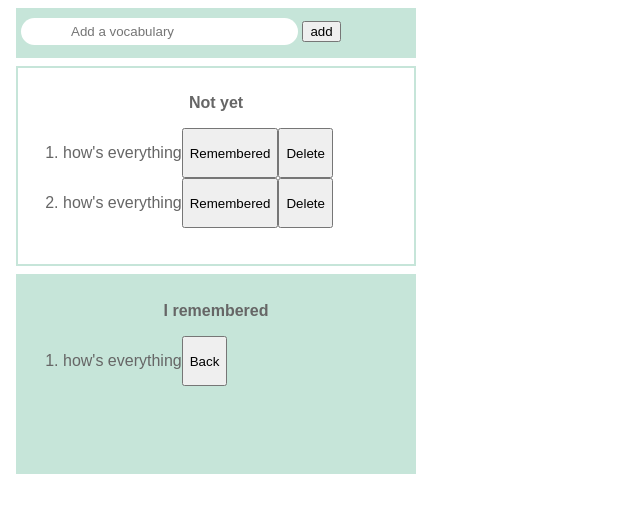
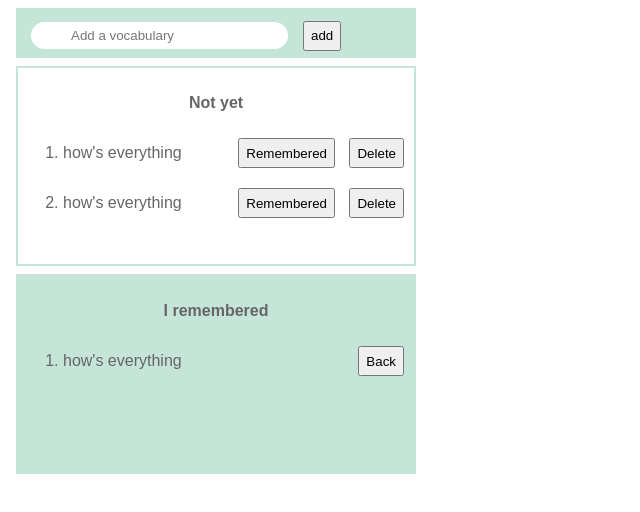
Before and after one commit to yusuken1121/Vocabulary-List, a plain HTML site: page index.html in a window 1280 px wide. Shown: the whole page, without its empty margins (0-640 px from the left). Drawn offline with Linux system fonts and the light colour scheme.

Commit message:
css html are done

```diff
--- a/Vocablary.css
+++ b/Vocablary.css
@@ -6,10 +6,14 @@ body {
 input{
     border-radius: 16px;
     border: none;
-    padding: 6px 50px;
+    padding: 6px 40px;
+    margin: 10px;
+    text-align: left;
 }
 
 .input-area{
+    display: flex;
+    align-items: center;
     background-color: #c6e5d9;
     width: 400px;
     height: 50px;
@@ -48,5 +52,17 @@ input{
 
 .list-flow{
     display: flex;
+    justify-content: space-between;
+    align-items: center;
 
 }
+
+.flex-vocabulary{
+    margin-right: 10px;
+}
+
+
+button {
+    margin: 5px;
+    height: 30px;
+}
--- a/index.html
+++ b/index.html
@@ -18,16 +18,20 @@
 
             <li>
                 <div class="list-flow">
-                    <p >how's everything</p>
-                    <button>Remembered</button>
-                    <button>Delete</button>
+                    <p class="flex-vocabulary">how's everything</p>
+                    <div>
+                        <button >Remembered</button>
+                        <button >Delete</button>
+                    </div>
                 </div>
             </li>
             <li>
                 <div class="list-flow">
-                    <p >how's everything</p>
-                    <button>Remembered</button>
-                    <button>Delete</button>
+                    <p class="flex-vocabulary">how's everything</p>
+                    <div>
+                        <button class = "flex-button" >Remembered</button>
+                        <button class = "flex-button">Delete</button>
+                    </div>
                 </div>
             </li>
 
@@ -39,14 +43,14 @@
     <div class="complete-area">
         <p class="list-title">I remembered</p>
         <ol>
-            <div class="list-flow">
-                <li>
-                    <div class="list-flow">
-                        <p >how's everything</p>
-                        <button>Back</button>
+            <li>
+                <div class="list-flow">
+                    <p class="flex-vocabulary">how's everything</p>
+                    <div>
+                        <button >Back</button>
                     </div>
-                </li>
-
+                </div>
+            </li>
         </ol>
     </div>
 
```
